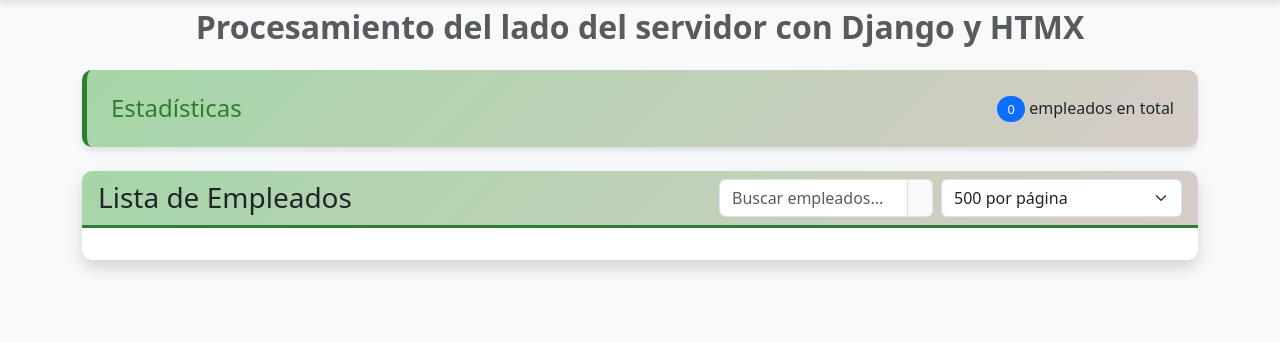
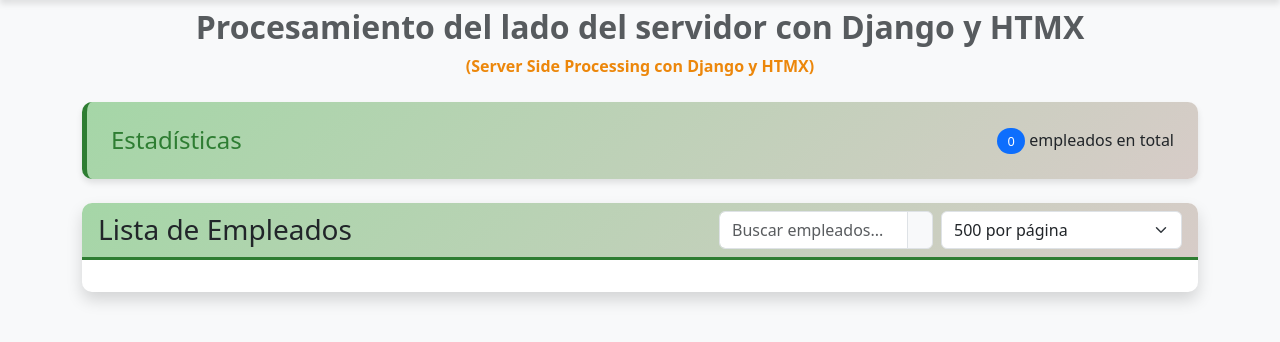
Before and after one commit to urian121/server-side-processing-procesamiento-del-lado-del-servidor-con-Django-y-HTMX, a Django app: page / in a window 1280 px wide. Shown: the part 62-404 px from the top of the page. Run offline with Django 4.2, Linux system fonts and the light colour scheme; data that the repository does not hold is empty; some libraries are stand-ins or nearby versions.

Commit message:
mejorando readme

```diff
--- a/templates/base.html
+++ b/templates/base.html
@@ -5,6 +5,7 @@
     <meta charset="UTF-8">
     <meta name="viewport" content="width=device-width, initial-scale=1.0">
     <title>{% block title %}Sistema de Empleados{% endblock %}</title>
+    <link rel="icon" href="{% static 'img/favicon.png' %}">
     <link href="https://cdn.jsdelivr.net/npm/bootstrap@5.3.0/dist/css/bootstrap.min.css" rel="stylesheet">
     <script src="https://unpkg.com/htmx.org@1.9.10" integrity="sha384-D1Kt99CQMDuVetoL1lrYwg5t+9QdHe7NLX/SoJYkXDFfX37iInKRy5xLSi8nO7UC" crossorigin="anonymous"></script>
     <link rel="stylesheet" href="{% static 'css/styles.css' %}">
@@ -22,6 +23,9 @@
 
     <div class="container mt-2">
         <h2 class="text-muted text-center fw-bold">Procesamiento del lado del servidor con Django y HTMX</h2>
+        <p class="text-muted text-center fw-bold" style="color: rgb(236, 135, 11) !important;">(Server Side Processing con
+            Django y HTMX)
+        </p>
     </div>
 
     <div class="container mt-4">
```
Also changed, not shown: README.md, static/img/favicon.png (added).
